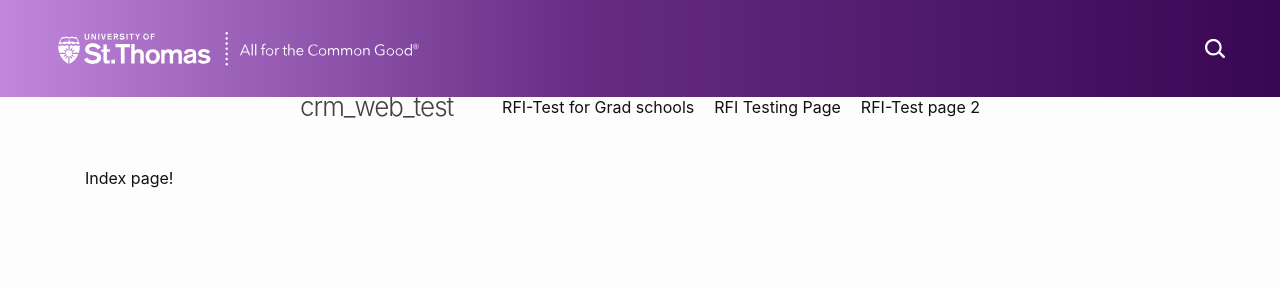
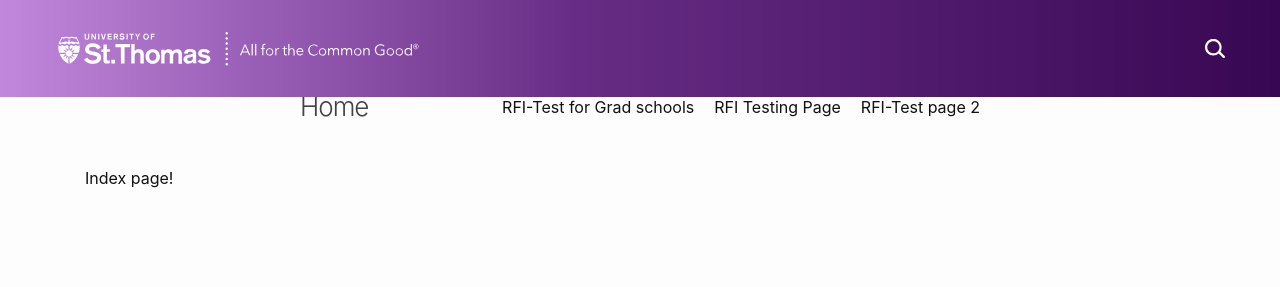
Before and after one commit to UniversityOfSaintThomas/crm_web_test, a Jekyll site: the page built from index.md, in a window 1280 px wide and 900 px high. Shown: the top 287 px of the window. Built offline with Jekyll 4.4.1, drawn with Linux system fonts in a browser that asks for light colours; some web fonts are replaced.

Commit message:
Update header.html

```diff
--- a/_includes/header.html
+++ b/_includes/header.html
@@ -53,38 +53,22 @@
   </div>
 </header>
 
-
-
 <header class="site-header">
-
-
   <div class="wrapper">
     {%- assign default_paths = site.pages | map: "path" -%}
     {%- assign page_paths = site.header_pages | default: default_paths -%}
     {%- assign titles_size = site.pages | map: 'title' | join: '' | size -%}
-    <a class="site-title" rel="author" href="{{ "/" | relative_url }}">{{ site.title | escape }}</a>
+    <a class="site-title" rel="author" href="{{ "/" | relative_url }}">Home</a>
 
     {%- if titles_size > 0 -%}
       <nav class="site-nav">
-        <input type="checkbox" id="nav-trigger" class="nav-trigger" />
-        <label for="nav-trigger">
-          <span class="menu-icon">
-            <svg viewBox="0 0 18 15" width="18px" height="15px">
-              <path d="M18,1.484c0,0.82-0.665,1.484-1.484,1.484H1.484C0.665,2.969,0,2.304,0,1.484l0,0C0,0.665,0.665,0,1.484,0 h15.032C17.335,0,18,0.665,18,1.484L18,1.484z M18,7.516C18,8.335,17.335,9,16.516,9H1.484C0.665,9,0,8.335,0,7.516l0,0 c0-0.82,0.665-1.484,1.484-1.484h15.032C17.335,6.031,18,6.696,18,7.516L18,7.516z M18,13.516C18,14.335,17.335,15,16.516,15H1.484 C0.665,15,0,14.335,0,13.516l0,0c0-0.82,0.665-1.483,1.484-1.483h15.032C17.335,12.031,18,12.695,18,13.516L18,13.516z"/>
-            </svg>
-          </span>
-        </label>
-
-        <div class="trigger">
           {%- for path in page_paths -%}
             {%- assign my_page = site.pages | where: "path", path | first -%}
             {%- if my_page.title -%}
             <a class="page-link" href="{{ my_page.url | relative_url }}">{{ my_page.title | escape }}</a>
             {%- endif -%}
           {%- endfor -%}
-        </div>
       </nav>
     {%- endif -%}
   </div>
-
 </header>
```
